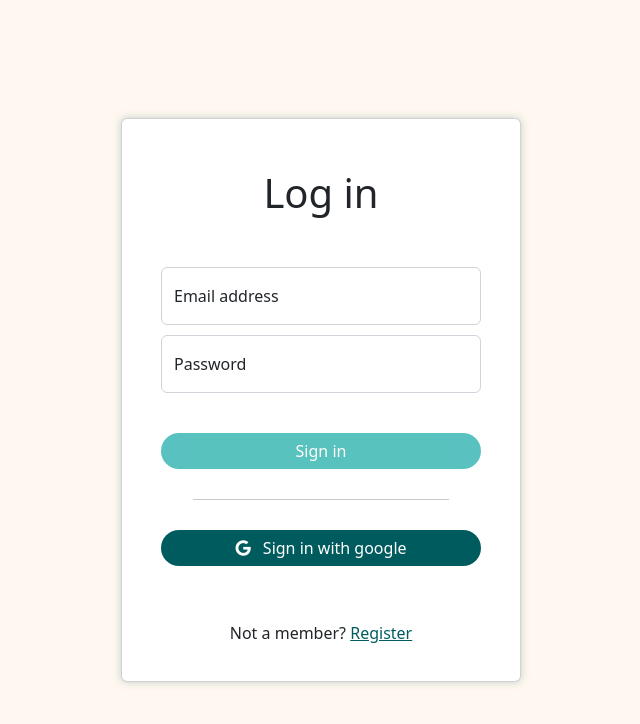
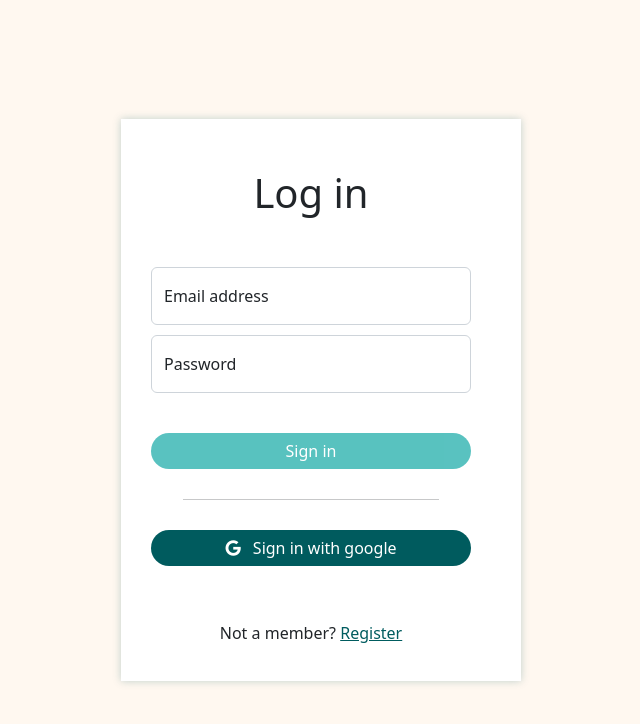
Before and after one commit to Patrycja-Jedrzejewska/chat-app, a Vue app: page /login in a window 1280 px wide. Shown: the top 724 px of the page, without its empty margins (319-959 px from the left). Built offline with nearby package versions, Linux system fonts and the light colour scheme; no server answers.

Commit message:
Remove unnecessary lines of code

```diff
--- a/index.html
+++ b/index.html
@@ -5,7 +5,6 @@
     <link href="src/assets/favicon.ico" rel="icon" type="image/x-icon" />
     <meta name="viewport" content="width=device-width, initial-scale=1.0">
     <title>Chat App</title>
-    <script src="https://kit.fontawesome.com/99fe57fb2d.js" crossorigin="anonymous"></script>
   </head>
   <body>
     <div id="app"></div>
--- a/src/App.vue
+++ b/src/App.vue
@@ -1,8 +1,5 @@
 <template>
-  <div id="app"></div>
   <router-view />
 </template>
-
 <style scoped lang="scss">
-
 </style>
--- a/src/main.js
+++ b/src/main.js
@@ -2,12 +2,11 @@ import { createApp } from 'vue'
 import { createPinia } from "pinia";
 import App from './App.vue'
 import router from './router'
-import "./style/style.scss";
-
+import "https://kit.fontawesome.com/99fe57fb2d.js"
 import 'bootstrap/dist/css/bootstrap.css'
 import bootstrap from 'bootstrap/dist/js/bootstrap.bundle.js'
 
-
+import "./style/style.scss";
 
 const app = createApp(App)
 const pinia = createPinia();
--- a/src/style/style.scss
+++ b/src/style/style.scss
@@ -17,7 +17,7 @@ $neutral-color: #fff8f0;
     background-color: $neutral-color;
 }
 
-.card{
+.form-card{
     display: flex;
     text-align: center;
     align-items: center;
--- a/src/views/LoginView.vue
+++ b/src/views/LoginView.vue
@@ -1,6 +1,6 @@
 <template>
 
-    <div class="card">
+    <div class="form-card">
       <form class="form" @submit.prevent="login">
         <h1 class="form__headline">Log in</h1>
         <!-- Email input -->
--- a/src/views/RegisterView.vue
+++ b/src/views/RegisterView.vue
@@ -1,6 +1,6 @@
 <template>
     <div>
-      <div class="card">
+      <div class="form-card">
         <form class="form" @submit.prevent="register">
           <h1 class="form__headline">Register</h1>
           <!-- Email input -->
```
